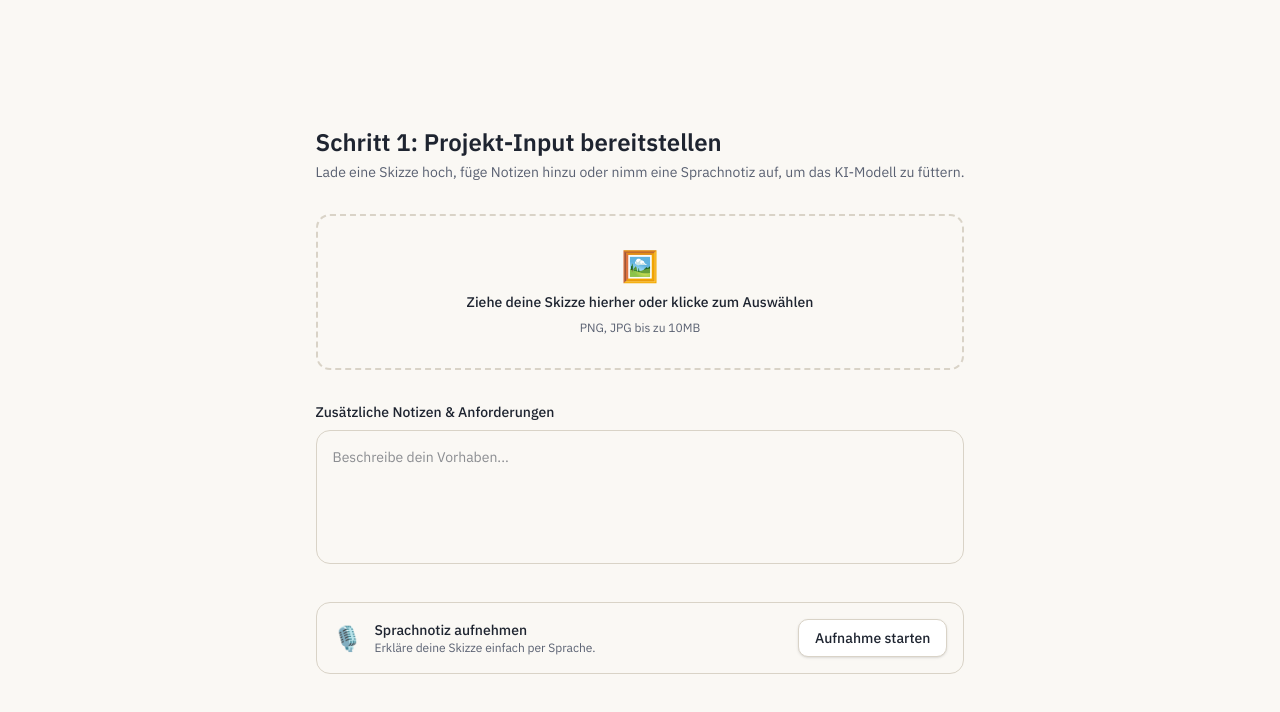
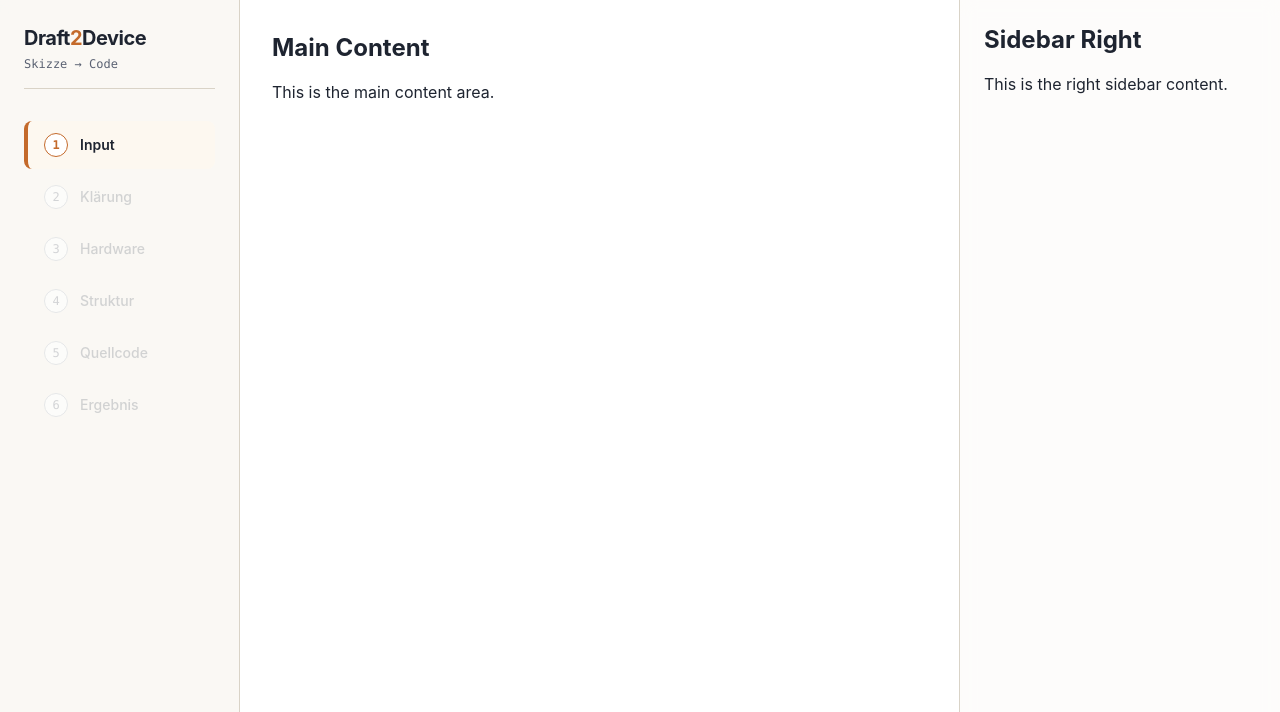
Before and after one commit to Xin667/Projekt_Moltimodale-Genarative-KI_Frondend, a React (Vite) app in the folder draft2device-app/: page / in a window 1280 px wide. Shown: the top 712 px of the page. Built offline with nearby package versions, Linux system fonts and the light colour scheme.

Commit message:
build stepper & appshell in app.tsx

```diff
--- /dev/null
+++ b/draft2device-app/src/App.css
@@ -0,0 +1,186 @@
+@import "tailwindcss";
+
+.counter {
+  font-size: 16px;
+  padding: 5px 10px;
+  border-radius: 5px;
+  color: var(--accent);
+  background: var(--accent-bg);
+  border: 2px solid transparent;
+  transition: border-color 0.3s;
+  margin-bottom: 24px;
+
+  &:hover {
+    border-color: var(--accent-border);
+  }
+  &:focus-visible {
+    outline: 2px solid var(--accent);
+    outline-offset: 2px;
+  }
+}
+
+.hero {
+  position: relative;
+
+  .base,
+  .framework,
+  .vite {
+    inset-inline: 0;
+    margin: 0 auto;
+  }
+
+  .base {
+    width: 170px;
+    position: relative;
+    z-index: 0;
+  }
+
+  .framework,
+  .vite {
+    position: absolute;
+  }
+
+  .framework {
+    z-index: 1;
+    top: 34px;
+    height: 28px;
+    transform: perspective(2000px) rotateZ(300deg) rotateX(44deg) rotateY(39deg)
+      scale(1.4);
+  }
+
+  .vite {
+    z-index: 0;
+    top: 107px;
+    height: 26px;
+    width: auto;
+    transform: perspective(2000px) rotateZ(300deg) rotateX(40deg) rotateY(39deg)
+      scale(0.8);
+  }
+}
+
+#center {
+  display: flex;
+  flex-direction: column;
+  gap: 25px;
+  place-content: center;
+  place-items: center;
+  flex-grow: 1;
+
+  @media (max-width: 1024px) {
+    padding: 32px 20px 24px;
+    gap: 18px;
+  }
+}
+
+#next-steps {
+  display: flex;
+  border-top: 1px solid var(--border);
+  text-align: left;
+
+  & > div {
+    flex: 1 1 0;
+    padding: 32px;
+    @media (max-width: 1024px) {
+      padding: 24px 20px;
+    }
+  }
+
+  .icon {
+    margin-bottom: 16px;
+    width: 22px;
+    height: 22px;
+  }
+
+  @media (max-width: 1024px) {
+    flex-direction: column;
+    text-align: center;
+  }
+}
+
+#docs {
+  border-right: 1px solid var(--border);
+
+  @media (max-width: 1024px) {
+    border-right: none;
+    border-bottom: 1px solid var(--border);
+  }
+}
+
+#next-steps ul {
+  list-style: none;
+  padding: 0;
+  display: flex;
+  gap: 8px;
+  margin: 32px 0 0;
+
+  .logo {
+    height: 18px;
+  }
+
+  a {
+    color: var(--text-h);
+    font-size: 16px;
+    border-radius: 6px;
+    background: var(--social-bg);
+    display: flex;
+    padding: 6px 12px;
+    align-items: center;
+    gap: 8px;
+    text-decoration: none;
+    transition: box-shadow 0.3s;
+
+    &:hover {
+      box-shadow: var(--shadow);
+    }
+    .button-icon {
+      height: 18px;
+      width: 18px;
+    }
+  }
+
+  @media (max-width: 1024px) {
+    margin-top: 20px;
+    flex-wrap: wrap;
+    justify-content: center;
+
+    li {
+      flex: 1 1 calc(50% - 8px);
+    }
+
+    a {
+      width: 100%;
+      justify-content: center;
+      box-sizing: border-box;
+    }
+  }
+}
+
+#spacer {
+  height: 88px;
+  border-top: 1px solid var(--border);
+  @media (max-width: 1024px) {
+    height: 48px;
+  }
+}
+
+.ticks {
+  position: relative;
+  width: 100%;
+
+  &::before,
+  &::after {
+    content: '';
+    position: absolute;
+    top: -4.5px;
+    border: 5px solid transparent;
+  }
+
+  &::before {
+    left: 0;
+    border-left-color: var(--border);
+  }
+  &::after {
+    right: 0;
+    border-right-color: var(--border);
+  }
+}
--- a/draft2device-app/src/App.tsx
+++ b/draft2device-app/src/App.tsx
@@ -1,10 +1,39 @@
-import { Step1Input } from '@/features/step1-input/Step1Input'
+import { Stepper } from './components/Stepper.tsx'
+import { AppShell } from './components/Appshell.tsx'
+// import { InputPage } from './pages/input.tsx'
+
+import './App.css'
 
 function App() {
   return (
-    <div className="flex min-h-svh items-center justify-center bg-background p-8 font-sans text-foreground">
-      <Step1Input />
-    </div>
+    <>
+
+      <section id="center">
+
+      </section>
+      <AppShell
+
+        sidebarLeft={
+
+        <Stepper
+          currentStep={1}
+          unlockedStep={3}
+          onStepClick={() => {}}
+        />}
+        mainContent={
+        <div className="flex flex-col gap-4">
+          <h1 className="text-2xl font-bold">Main Content</h1>
+          <p>This is the main content area.</p>
+        </div>}
+        sidebarRight={
+        <div className="flex flex-col gap-4">
+          <h1 className="text-2xl font-bold">Sidebar Right</h1>
+          <p>This is the right sidebar content.</p>
+        </div>}
+      />
+
+
+    </>
   )
 }
 
--- /dev/null
+++ b/draft2device-app/src/components/Appshell.tsx
@@ -0,0 +1,31 @@
+import React from 'react';
+
+interface AppShellProps {
+  sidebarLeft: React.ReactNode;
+  mainContent: React.ReactNode;
+  sidebarRight: React.ReactNode;
+}
+
+export const AppShell: React.FC<AppShellProps> = ({
+  sidebarLeft,
+  mainContent,
+  sidebarRight,
+}) => {
+  return (
+    <div className="min-h-screen bg-[#FAF8F4] text-[#1E2430] antialiased selection:bg-orange-200">
+      <div className="mx-auto max-w-[1600px] min-h-screen grid grid-cols-1 lg:grid-cols-[240px_1fr_320px] divide-x divide-[#D9D3C7]">
+        <aside className="bg-[#FAF8F4]/85 backdrop-blur-sm p-6 overflow-y-auto z-10">
+          {sidebarLeft}
+        </aside>
+        <main className="bg-white p-8 overflow-y-auto pb-24">
+          <div className="max-w-3xl mx-auto">
+            {mainContent}
+          </div>
+        </main>
+        <aside className="bg-white/60 backdrop-blur-sm p-6 overflow-y-auto hidden xl:block">
+          {sidebarRight}
+        </aside>
+      </div>
+    </div>
+  );
+};
--- /dev/null
+++ b/draft2device-app/src/components/Stepper.tsx
@@ -0,0 +1,73 @@
+import React from 'react';
+
+interface Step {
+  number: number;
+  label: string;
+}
+
+interface StepperProps {
+  currentStep: number;
+  unlockedStep: number;
+  onStepClick: (stepNumber: number) => void;
+}
+
+export const Stepper: React.FC<StepperProps> = ({
+  currentStep,
+  unlockedStep,
+  onStepClick,
+}) => {
+  const steps: Step[] = [
+    { number: 1, label: 'Input' },
+    { number: 2, label: 'Klärung' },
+    { number: 3, label: 'Hardware' },
+    { number: 4, label: 'Struktur' },
+    { number: 5, label: 'Quellcode' },
+    { number: 6, label: 'Ergebnis' },
+  ];
+
+  return (
+    <div className="flex flex-col gap-2">
+      <div className="mb-6 border-b border-[#D9D3C7] pb-4">
+        <h1 className="font-sans text-xl font-bold tracking-tight text-[#1E2430]">
+          Draft<span className="text-[#C46A2B]">2</span>Device
+        </h1>
+        <p className="text-xs font-mono text-[#5A6172] mt-1">Skizze → Code</p>
+      </div>
+      <nav aria-label="Projektfortschritt" className="flex flex-col gap-1">
+        {steps.map((step) => {
+          const isActive = step.number === currentStep;
+          const isDone = step.number < currentStep && step.number <= unlockedStep;
+          const isLocked = step.number > unlockedStep;
+
+          return (
+            <button
+              key={step.number}
+              type="button"
+              disabled={isLocked}
+              onClick={() => onStepClick(step.number)}
+              className={`flex items-center gap-3 px-4 py-3 rounded-lg text-left text-sm font-medium transition-all border-l-4
+                ${isActive
+                  ? 'bg-orange-50/60 border-[#C46A2B] text-[#1E2430] font-semibold'
+                  : isDone
+                    ? 'border-transparent text-[#1E2430]/80 hover:bg-gray-100'
+                    : 'border-transparent text-[#5A6172]/50 cursor-not-allowed opacity-50'
+                }`}
+            >
+              <div className={`w-6 h-6 rounded-full flex items-center justify-center font-mono text-xs border
+                ${isActive
+                  ? 'border-[#C46A2B] text-[#C46A2B] bg-white'
+                  : isDone
+                    ? 'bg-[#1E2430] border-[#1E2430] text-[#FAF8F4]'
+                    : 'border-gray-300 bg-white'
+                }`}
+              >
+                {isDone ? '✓' : step.number}
+              </div>
+              <span>{step.label}</span>
+            </button>
+          );
+        })}
+      </nav>
+    </div>
+  );
+};
--- /dev/null
+++ b/draft2device-app/src/pages/input.tsx
@@ -0,0 +1,27 @@
+function inputPage() {
+  return (
+        <section className="panel visible" id="p1">
+      <div className="eyebrow">Schritt 1 · Input-Kontext</div>
+      <h2>Womit fangen wir an?</h2>
+      <p className="lead">Lade eine Storyboard-Skizze hoch und ergänze Notizen aus dem Brainstorming. Alles ist optional kombinierbar — Widersprüche zwischen Skizze und Notizen werden später als offene Fragen aufgeführt.</p>
+      <div className="card">
+        <h3>Text-Notizen</h3>
+        <textarea id="notes" placeholder="Ungefilterte Brainstorming-Notizen …">Pflanze soll Besucher anjammern wenn durstig. Nicht nervig, eher niedlich. Vielleicht alle 30 Sekunden? Beim Gießen Belohnung.</textarea>
+      </div>
+
+      <div className="card">
+        <h3>Audionotiz</h3>
+        <button className="btn btn-ghost" id="audioBtn">● Aufnahme starten</button>
+        <span id="audioState"></span>
+      </div>
+
+      <div className="agent-status" id="status1"><div className="pulse"></div><span id="statusText1"></span></div>
+      <div className="btn-row">
+        <button className="btn btn-primary" id="analyzeBtn">Konzept analysieren →</button>
+        <span>POST /api/analyze-concept</span>
+      </div>
+    </section>
+  )
+    }
+
+export default inputPage;
```
